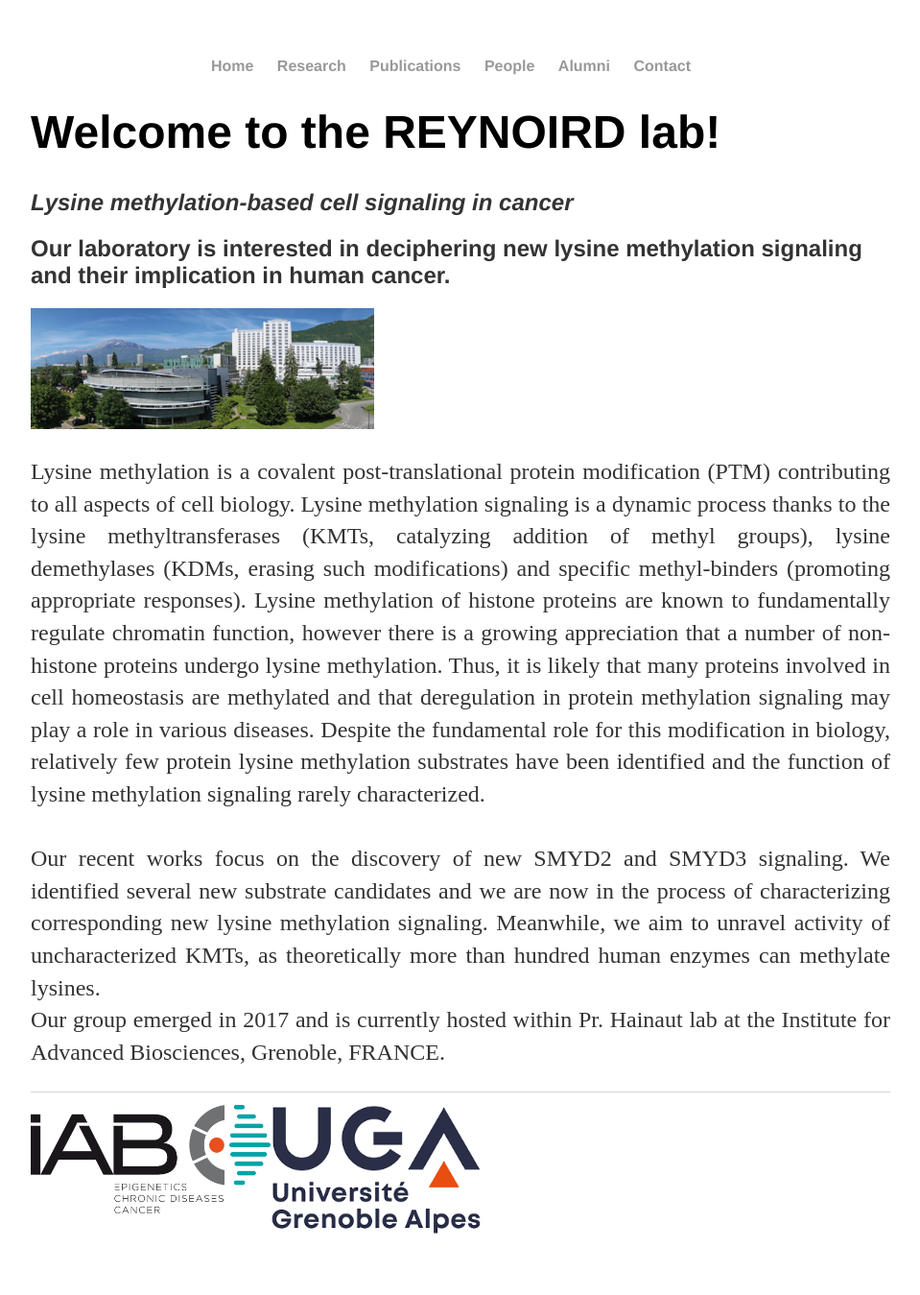
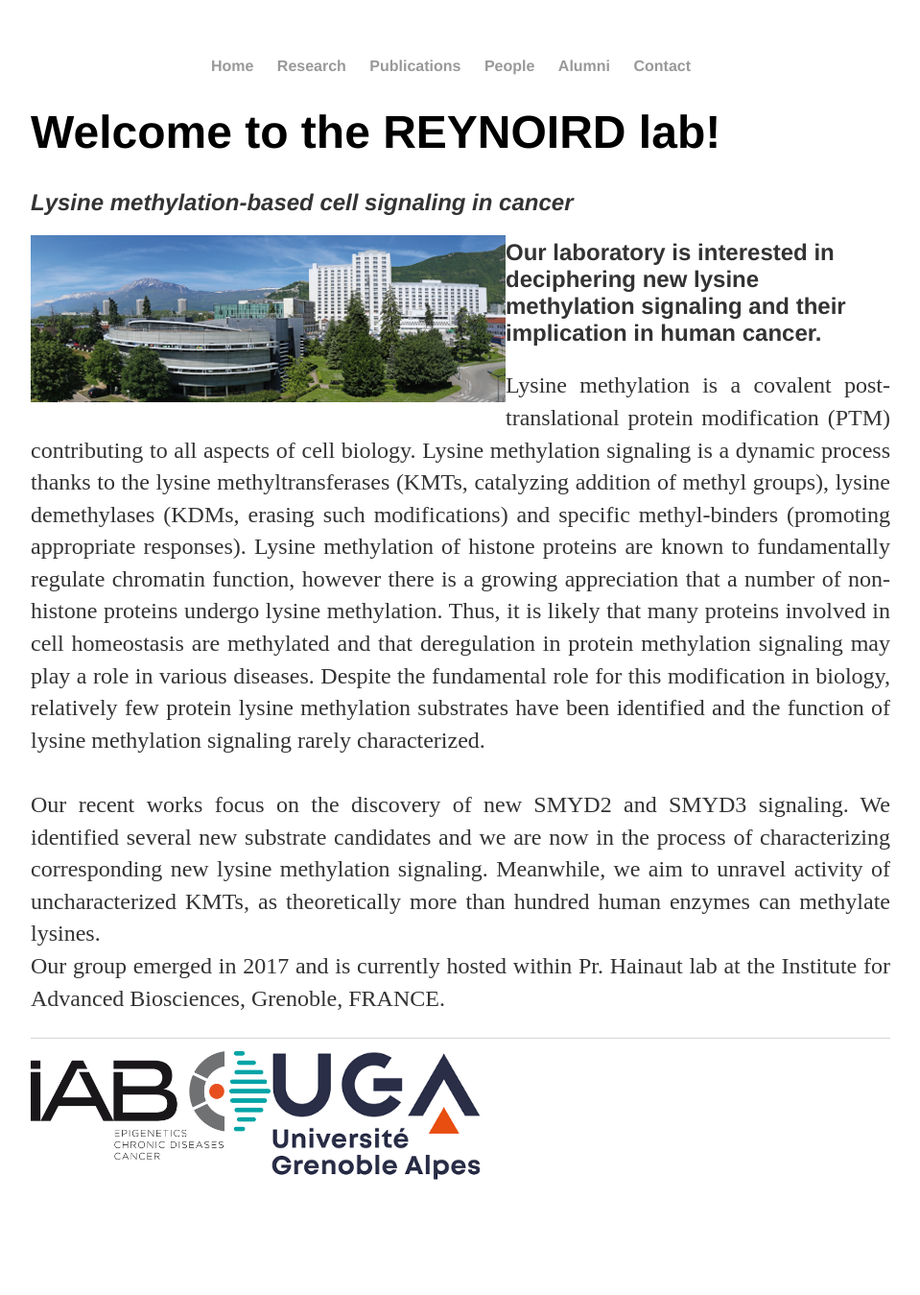
Before and after one commit to Reynoird-Lab/Reynoird-lab.github.io, a Jekyll site: the page built from index.html, in a window 1280 px wide. Shown: the whole page at 96% size, without its empty margins (160-1119 px from the left). Built offline with Jekyll 4.4.1, drawn with Linux system fonts in a browser that asks for light colours; Markdown is read by kramdown in place of the engine named in the settings; after the commit the page ends 1293 px from its top, so only the background shows below that.

Commit message:
Update index.html

```diff
--- a/index.html
+++ b/index.html
@@ -7,7 +7,7 @@
 
 		<h2><i>Lysine methylation-based cell signaling in cancer</i></h2>
 
-<h2>Our laboratory is interested in deciphering new lysine methylation signaling and their implication in human cancer.</h2> <img style="width:40%" src="Images/IAB.png" title="Lysine Methylation Signaling">
+<img src="Images/IAB.png" title="Lysine Methylation Signaling" align="left" /><p><h2>Our laboratory is interested in deciphering new lysine methylation signaling and their implication in human cancer.</h2></p>
 <p align="justify">
 Lysine methylation is a covalent post-translational protein modification (PTM) contributing to all aspects of cell biology. Lysine methylation signaling is a dynamic process thanks to the lysine methyltransferases (KMTs, catalyzing addition of methyl groups), lysine demethylases (KDMs, erasing such modifications) and specific methyl-binders (promoting appropriate responses). Lysine methylation of histone proteins are known to fundamentally regulate chromatin function, however there is a growing appreciation that a number of non-histone proteins undergo lysine methylation. Thus, it is likely that many proteins involved in cell homeostasis are methylated and that deregulation in protein methylation signaling may play a role in various diseases. Despite the fundamental role for this modification in biology, relatively few protein lysine methylation substrates have been identified and the function of lysine methylation signaling rarely characterized. <br>
 <br> Our recent works focus on the discovery of new SMYD2 and SMYD3 signaling. We identified several new substrate candidates and we are now in the process of characterizing corresponding new lysine methylation signaling. Meanwhile, we aim to unravel activity of uncharacterized KMTs, as theoretically more than hundred human enzymes can methylate lysines. <br>
```
